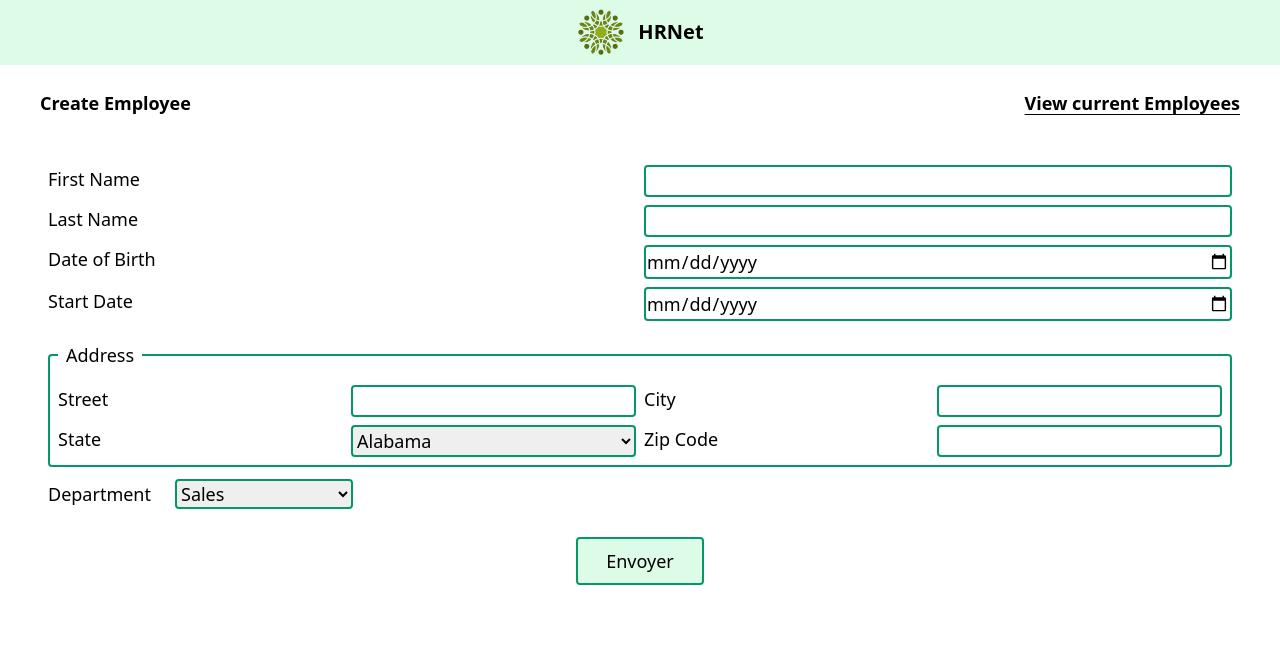
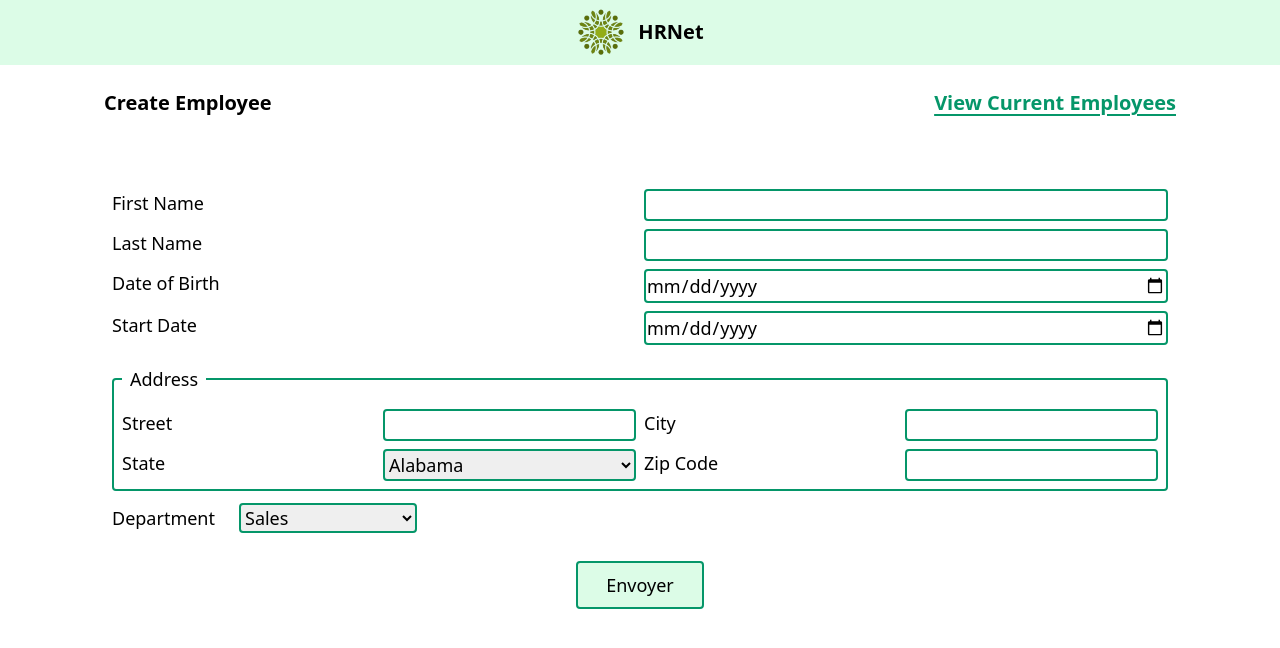
Before and after one commit to Frompath85/HRNet, a React (Vite) app in the folder Application/: page / in a window 1280 px wide. Shown: the top 648 px of the page. Built offline with nearby package versions, Linux system fonts and the light colour scheme.

Commit message:
change css

```diff
--- a/Application/src/components/Header.jsx
+++ b/Application/src/components/Header.jsx
@@ -1,11 +1,12 @@
 import React from 'react'
 import { NavLink } from 'react-router-dom';
+import icon from '../assets/WH_logo.webp'
 
 export default function Header() {
   return (
     <header className=' bg-green-100 p-2'>
     <NavLink to='/' className='flex flex-row gap-3 items-center justify-center'>
-      <img  width="50" height="50" src="./src/assets/WH_logo.webp" alt="Logo HRNet" />
+      <img  width="50" height="50" src={icon} alt="Logo HRNet" />
       <h1 className='text-xl font-bold' > HRNet</h1>
     </NavLink>
    </header>
--- a/Application/src/pages/Home.jsx
+++ b/Application/src/pages/Home.jsx
@@ -7,11 +7,13 @@ export default function Home() {
   return (
     <>
       <Header />
-      <div className='flex justify-between gap-6 ml-10 mr-10 mt-6 text-lg font-semibold'>
-        <h2>Create Employee</h2>
-        <NavLink to='/EmployeeList' className='underline underline-offset-4'> View current  Employees</NavLink>
+      <div className='mx-16 my-6 '>
+        <div className='flex justify-between gap-6 mx-10 my-6 text-xl font-semibold'>
+          <h2>Create Employee</h2>
+          <NavLink to='/EmployeeList' className='text-emerald-600 underline underline-offset-4'> View Current  Employees</NavLink>
+        </div>
+        <HRnetForm />
       </div>
-      <HRnetForm />
     </>
   )
 }
```
